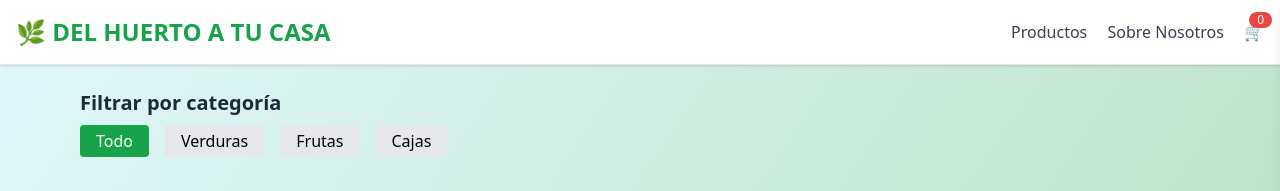
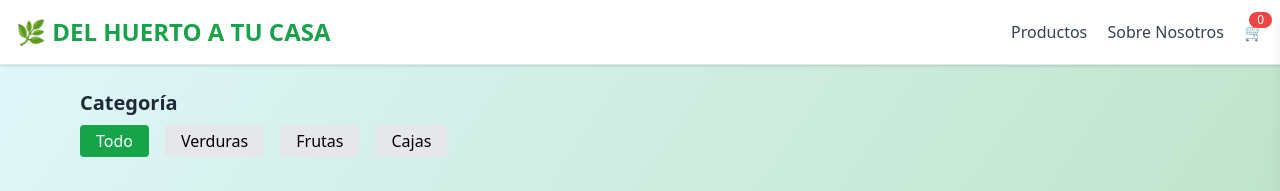
Before and after one commit to ventasverduras/Ventas, a plain HTML site: page index.html in a window 1280 px wide. Shown: the top 191 px of the page. Drawn offline with nearby package versions, Linux system fonts and the light colour scheme.

Commit message:
Add files via upload

```diff
--- a/index.html
+++ b/index.html
@@ -80,7 +80,7 @@
 
   <!-- FILTROS -->
   <section class="max-w-6xl mx-auto px-4 mt-6">
-    <h2 class="text-xl font-bold mb-2">Filtrar por categoría</h2>
+    <h2 class="text-xl font-bold mb-2">Categoría</h2>
     <div class="flex gap-4 flex-wrap">
       <button id="btn-todo" onclick="filterProducts('todo', 'btn-todo')" class="bg-green-600 text-white px-4 py-1 rounded hover:bg-green-700 transition-all btn-hover">Todo</button>
       <button id="btn-verduras" onclick="filterProducts('verduras', 'btn-verduras')" class="bg-gray-200 px-4 py-1 rounded hover:bg-green-200 transition-all btn-hover">Verduras</button>
```
